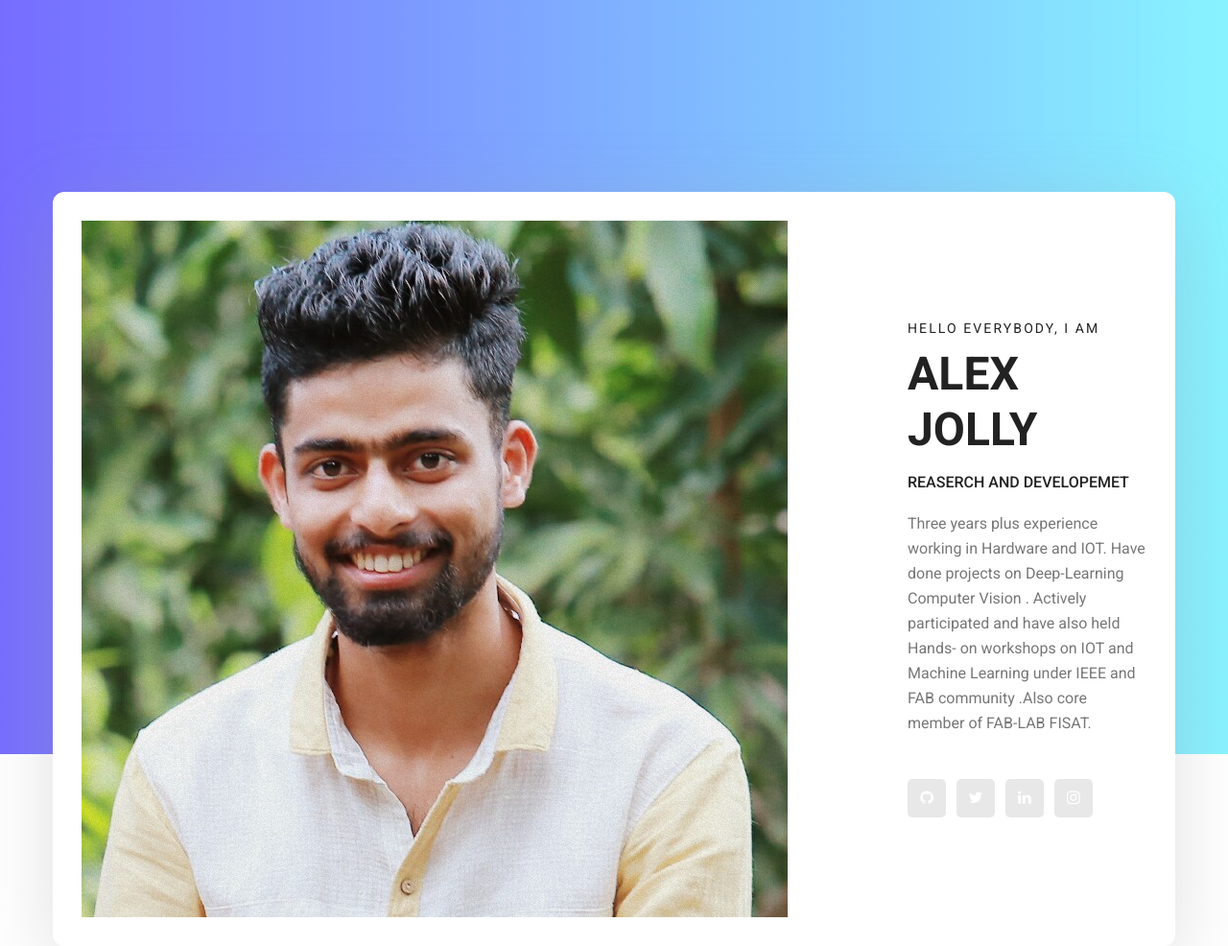
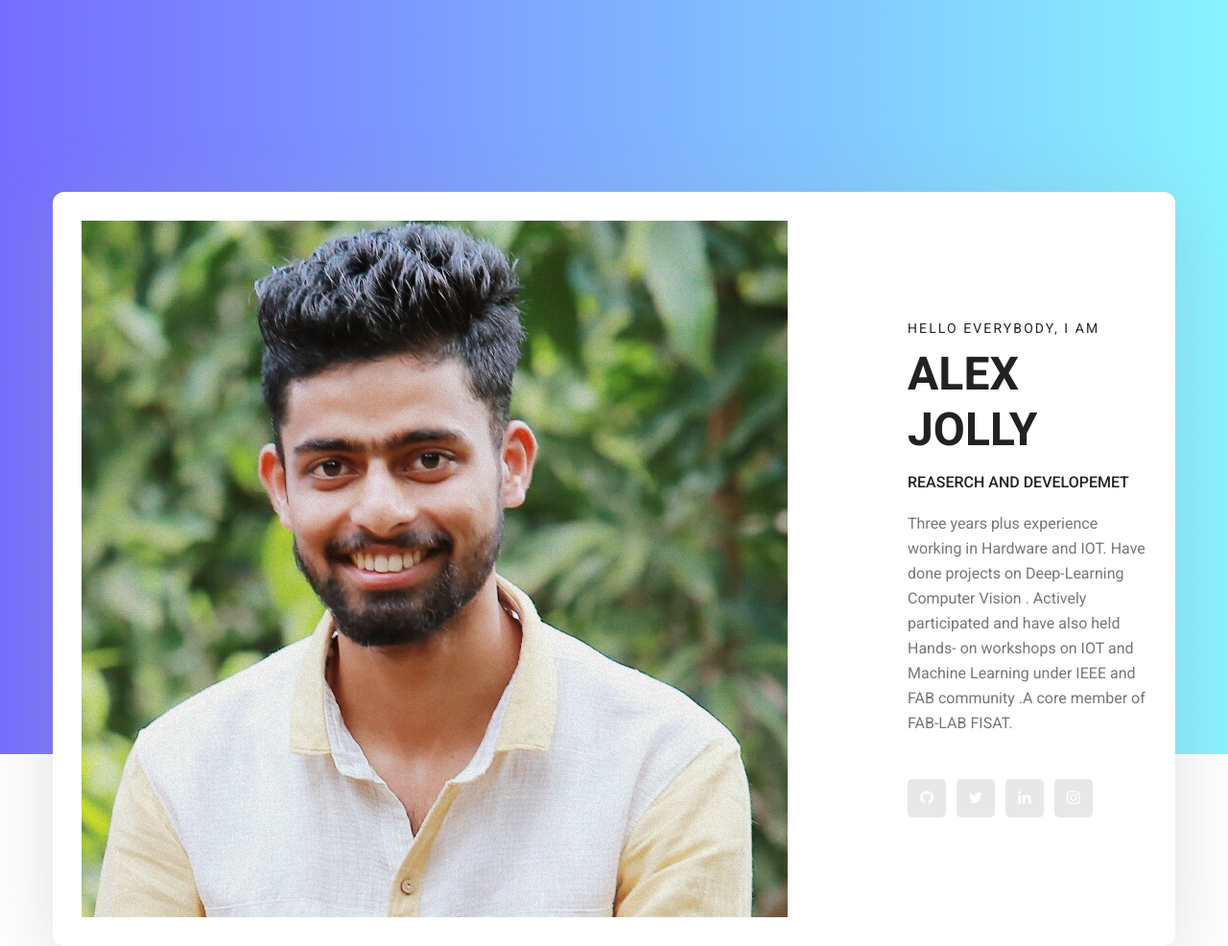
Before and after one commit to alexjolly28/my-website, a Django app: page / in a window 1280 px wide. Shown: the whole page at 96% size. Run offline with Django 3.2, Linux system fonts and the light colour scheme; some libraries are stand-ins or nearby versions.

Commit message:
index edit

```diff
--- a/temp_app/templates/temp_app/index.html
+++ b/temp_app/templates/temp_app/index.html
@@ -37,7 +37,7 @@
 									<h6>Hello Everybody, i am</h6>
 									<h3>Alex Jolly</h3>
 									<h4>Reaserch And Developemet</h4>
-									<p>Three years plus experience working in Hardware and IOT. Have done projects on Deep-Learning  Computer Vision . Actively participated and have also held Hands- on workshops on IOT and Machine Learning under IEEE and FAB community .Also core member of FAB-LAB FISAT.
+									<p>Three years plus experience working in Hardware and IOT. Have done projects on Deep-Learning  Computer Vision . Actively participated and have also held Hands- on workshops on IOT and Machine Learning under IEEE and FAB community .A core member of FAB-LAB FISAT.
                                      </p>
 									<ul class="list basic_info">
 									</ul>
```
